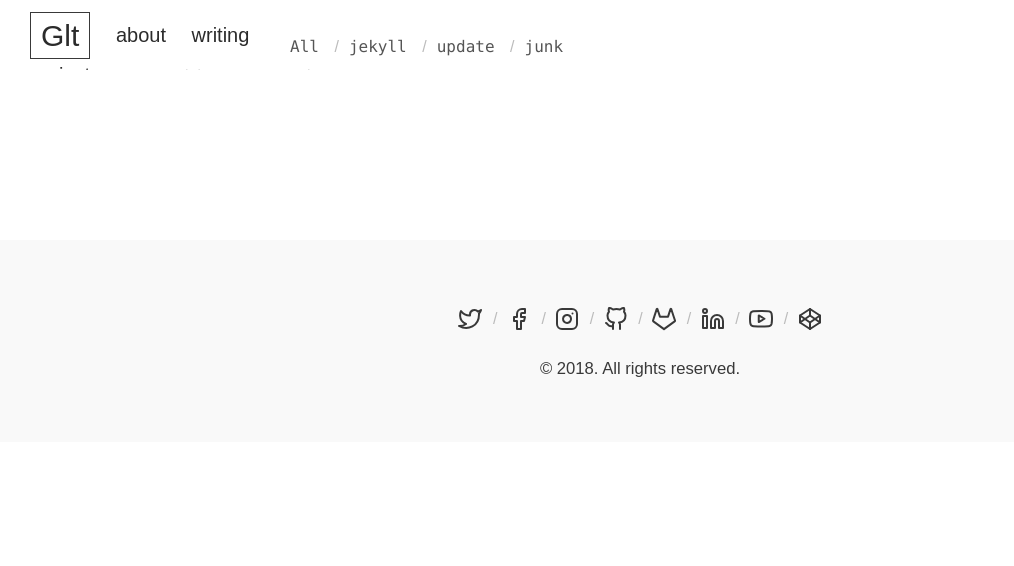
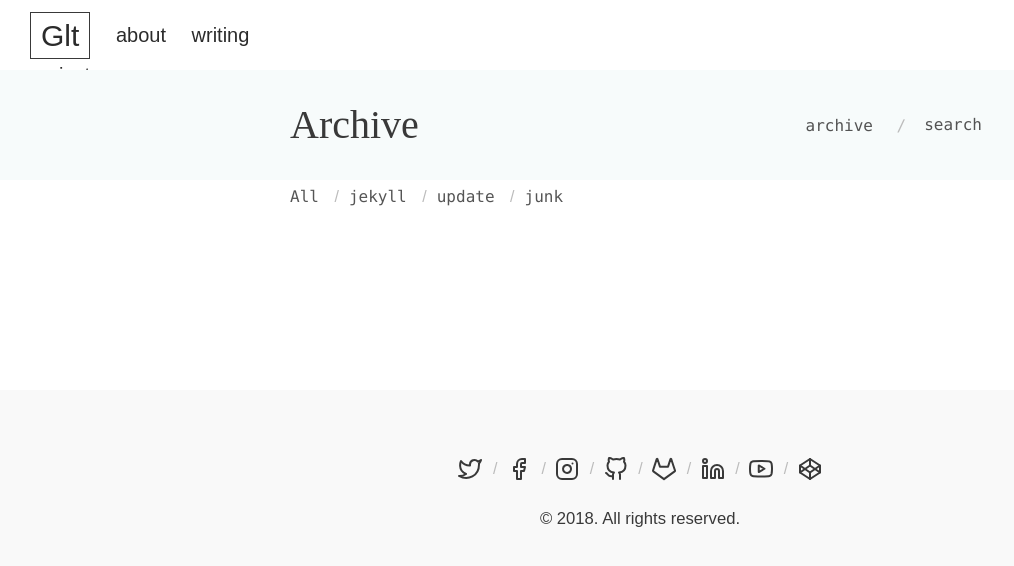
Before and after one commit to miltonparedes/glitch-jekyll, a Jekyll site: the page built from archive.html, in a window 1280 px wide. Shown: the top 566 px of the page, without its empty margins (0-1014 px from the left). Built offline with Jekyll 4.4.1, drawn with Linux system fonts in a browser that asks for light colours; some web fonts are replaced.

Commit message:
header 1

```diff
--- /dev/null
+++ b/_includes/header.html
@@ -0,0 +1,36 @@
+{% assign pages_list = site.pages | uniq: "title" | sort: "in_nav" %}
+<header>
+  <nav>
+    <ul>
+      <li><a href="{{site.baseurl}}/"><div class="glitch" data-text="Glt">Glt</div></a></li>
+        {% for node in pages_list %}
+          {% if node.title != null %}
+            {% if node.in_nav %}
+              <li><a {% if page.title == node.title %}class="active"{% endif %} href="{{site.baseurl}}{{ node.url }}">{{ node.title }}</a></li>
+            {% endif %}
+          {% endif %}
+        {% endfor %}
+    </ul>
+    {{test}}
+  </nav>
+</header>
+{% if page.title != "Home" %}
+<div class="sub-header">
+  <div class="container">
+    <div class="inline-header">
+      <h1>{{page.title}}</h1>
+      <ul>
+        {% if page.submenu %}
+        <li><a href="{{ site.baseurl }}/archive#all">archive</a></li>
+        <li><a href="{{ site.baseurl }}/search">search</a></li>
+        {% endif %}
+        {% if page.layout == "post"  %}
+        {% for node in page.categories %}
+        <li><a href="{{site.baseurl}}/archive#{{ node | replace: ' ','-' }}">{{ node }}</a></li>
+        {% endfor %}
+        {% endif %}
+      </ul>
+    </div>
+  </div>
+</div>
+{% endif %}
--- a/_includes/nav.html
+++ /dev/null
@@ -1,22 +0,0 @@
-{% assign pages_list = site.pages | uniq: "title" | sort: "in_nav" %}
-<nav>
-  <ul>
-    <li><a href="{{site.baseurl}}/"><div class="glitch" data-text="Glt">Glt</div></a></li>
-      {% for node in pages_list %}
-        {% if node.title != null %}
-          {% if node.in_nav %}
-            <li><a {% if page.title == node.title %}class="active"{% endif %} href="{{site.baseurl}}{{ node.url }}">{{ node.title }}</a></li>
-          {% endif %}
-        {% endif %}
-      {% endfor %}
-    {% if page.submenu %}
-    <li>
-      <ul class="subnav">
-        <li><a {% if page.title == "Archive" %}class="active"{% endif %} href="{{ site.baseurl }}/archive#all">archive</a></li>
-        <li><a {% if page.title == "Search" %}class="active"{% endif %} href="{{ site.baseurl }}/search">Search</a></li>
-      </ul>
-    </li>
-    {% endif %}
-  </ul>
-  {{test}}
-</nav>
--- a/_layouts/default.html
+++ b/_layouts/default.html
@@ -2,14 +2,12 @@
 <html lang="en">
   {% include head.html %}
   <body>
-    <header>
-      {% include nav.html %}
-    </header>
-    {% if page.title != "Home" %}<div class="container content">{% endif %}
-      <main id="{{ page.title | downcase }}">
+    {% include header.html %}
+    <main id="{{ page.title | downcase | replace: " ", "-" }}">
+    {% if page.title != "Home" %}<div class="container">{% endif %}
         {{ content }}
-      </main>
     {% if page.title != "Home" %}</div>{% endif %}
+    </main>
     {% include footer.html %}
 
     {% if site.analytics_id %}
--- a/_sass/glitch/_header.scss
+++ b/_sass/glitch/_header.scss
@@ -43,16 +43,48 @@ header {
           }
         }
       }
-      .subnav{
-        display: inline-block;
-        margin-bottom: 0;
+    }
+  }
+  .active{
+    border-bottom: 2px solid;
+  }
+}
+.sub-header{
+  background: $body-bg-alter;
+  padding: 1.5rem 0;
+  margin-bottom: 2rem;
+  .inline-header{
+    display: flex;
+    flex-wrap: wrap;
+    align-items: center;
+    justify-content: space-between !important;
+    h1{
+      margin: 0;
+    }
+    ul{
+      align-self: center;
+      text-align: right;
+      list-style: none;
+      margin: 0;
       li{
+        display: inline-flex;
         font-family: $code-font-family;
+        padding: 0;
         font-size: .8rem;
-          padding: 0;
+        color: $gray-2;
         a{
-            font-weight: normal;
-            color: $gray-3;
+          color: $li-link-color;
+          border-bottom: 0;
+          border-radius: 3px;
+          padding: .25em .5em;
+          line-height: middle;
+          &:hover{
+            color: darken($li-link-color, 20%);
+            border-bottom: 0;
+          }
+          &:first-child{
+            margin-top: -5px;
+          }
         }
       }
       li ~ li::before{
@@ -62,21 +94,4 @@ header {
       }
     }
   }
-    .active{
-      border-bottom: 2px solid;
 }
-  }
-}
-
-.masthead-title {
-  font-size: 2.2rem;
-  margin-top: 0;
-  margin-bottom: 0;
-  font-weight: bold;
-  color: $gray-4;
-
-  a {
-    color: inherit;
-    text-decoration: none;
-  }
-}
```
Lines whose indentation alone changed are shown as unchanged.
